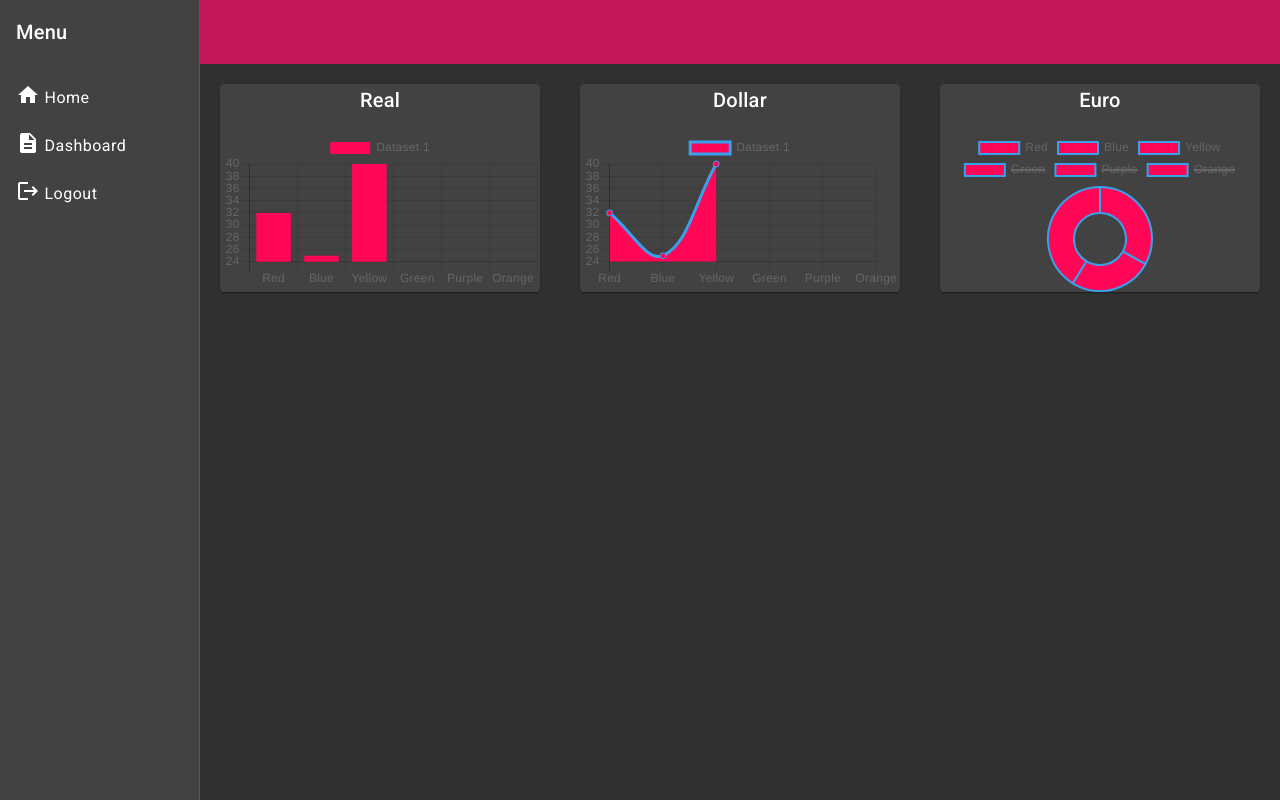
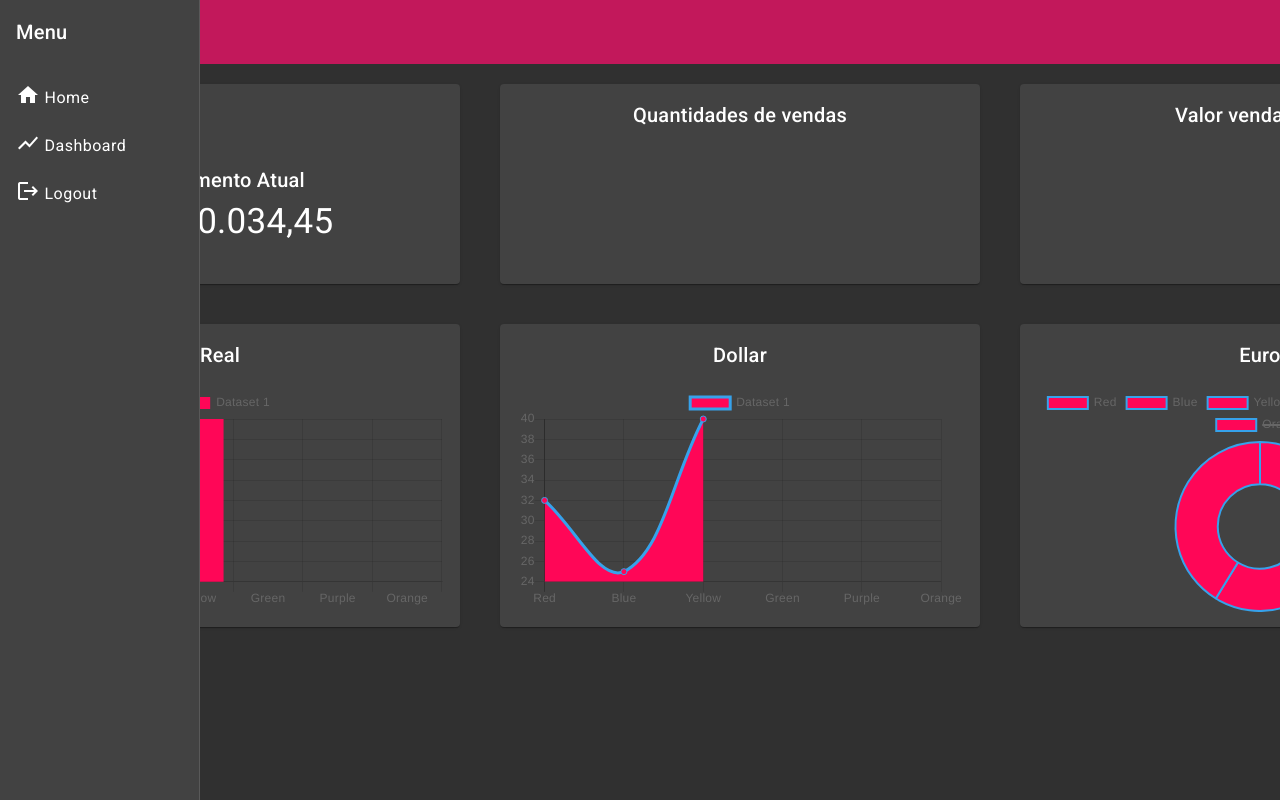
Before and after one commit to vitormalvestiti/Projeto-de-dashboard-Angular, an Angular app: page /dashboard in a window 1280 px wide. Built offline with nearby package versions, Linux system fonts and the light colour scheme.

Commit message:
cards e graficos

```diff
--- a/src/app/dashboard/dashboard.component.html
+++ b/src/app/dashboard/dashboard.component.html
@@ -1,4 +1,23 @@
 <div class="container">
+
+  <div class="status">
+    <mat-card class="example-card">
+    <div class="cardIcon"><mat-icon>monetization_on</mat-icon></div>
+    <h2>Faturamento Atual</h2>
+    <a>R$ 130.034,45</a>
+  </mat-card>
+  <mat-card class="example-card">
+    <h2>Quantidades de vendas</h2>
+
+  </mat-card>
+  <mat-card class="example-card">
+    <h2>Valor venda média</h2>
+
+  </mat-card>
+  </div>
+
+
+<div class="grafics">
   <mat-card class="example-card">
     <h2>Real</h2>
     <canvas id="meuCanvas1"></canvas>
@@ -12,3 +31,5 @@
     <canvas id="meuCanvas3"></canvas>
   </mat-card>
 </div>
+
+</div>
--- a/src/app/dashboard/dashboard.component.scss
+++ b/src/app/dashboard/dashboard.component.scss
@@ -1,9 +1,34 @@
 .example-card {
-  width: 600px;
+  width: 480px;
+  min-height: 200px;
   margin: 20px;
   align-items: center;
+  padding: 15px;
+}
+.status{
+  display: flex;
+  flex-direction: row;
+  font-size: 35px;
+}
+.cardIcon{
+  background-color: blue;
+  margin-bottom: 5px;
+  margin-right: 350px;
+  border-radius: 10px;
+}
+.grafics{
+  display: flex;
+  flex-direction: row;
 }
 .container{
   justify-content: center;
   display: flex;
+  flex-direction: column;
+  align-items: center;
 }
+.mat-icon{
+  font-size: 50px;
+  text-align: center;
+  width: 60px;
+  height: 60px;
+}
--- a/src/app/navbar/navbar.component.html
+++ b/src/app/navbar/navbar.component.html
@@ -6,7 +6,7 @@
     <mat-toolbar>Menu</mat-toolbar>
     <mat-nav-list>
       <a mat-list-item routerLink="/home"><mat-icon>home</mat-icon>  Home</a>
-      <a mat-list-item routerLink="/dashboard"><mat-icon>description</mat-icon>  Dashboard</a>
+      <a mat-list-item routerLink="/dashboard"><mat-icon>show_chart</mat-icon>  Dashboard</a>
       <a mat-list-item href="https://www.google.com.br/"><mat-icon>logout</mat-icon> Logout</a>
     </mat-nav-list>
   </mat-sidenav>
```
